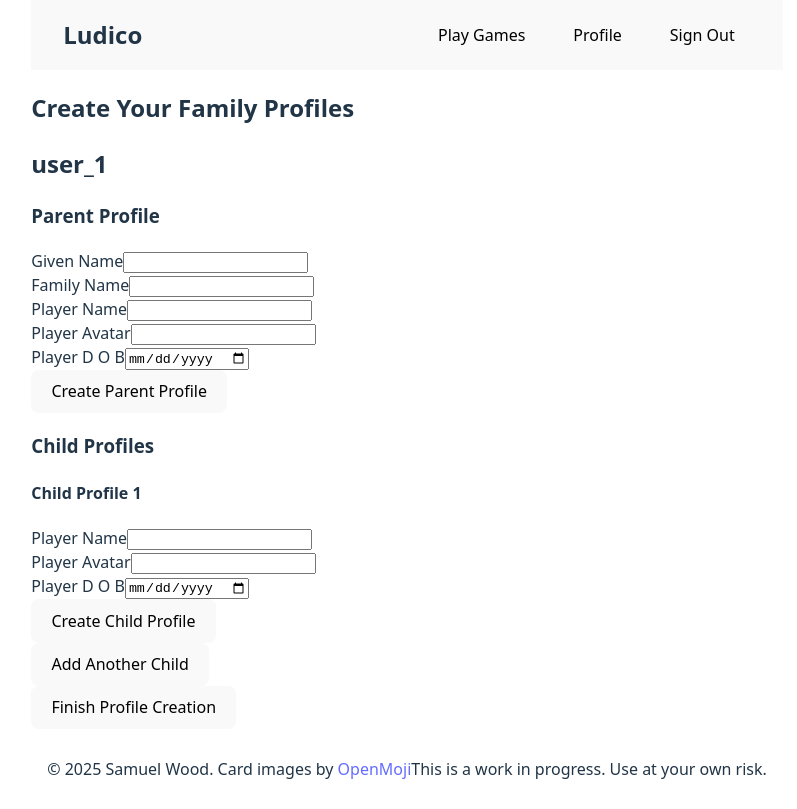
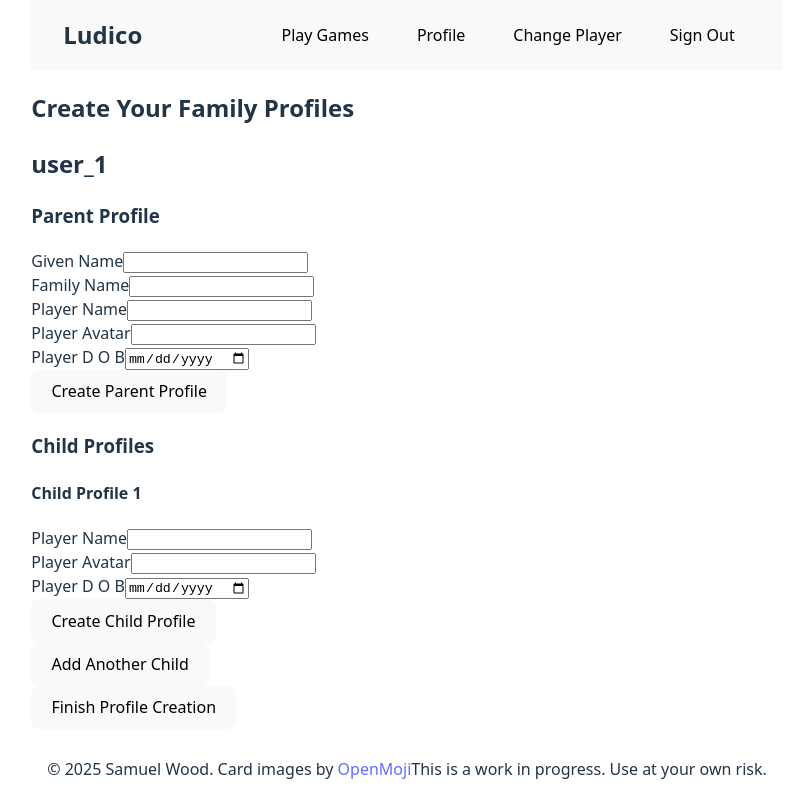
Before and after one commit to StrawberryBeds/games, a React (Vite) app: page /createprofile in a window 1280 px wide. Shown: the whole page, without its empty margins (233-1030 px from the left). Built offline with nearby package versions, Linux system fonts and the light colour scheme; no server answers; the database is empty; sample sign-in values are in the browser's storage.

Commit message:
Adds change player button and function

```diff
--- a/src/componentsShared/Header.jsx
+++ b/src/componentsShared/Header.jsx
@@ -21,6 +21,7 @@ function Header() {
         {currentUser ? (
           <>
             <button onClick={() => navigate('/profile')}>Profile</button>
+             <button onClick={() => navigate('/player')}>Change Player</button>
             <SignOutButton />
           </>
         ) : (
```
Also changed, not shown: src/App.jsx (+11 -5 lines).
